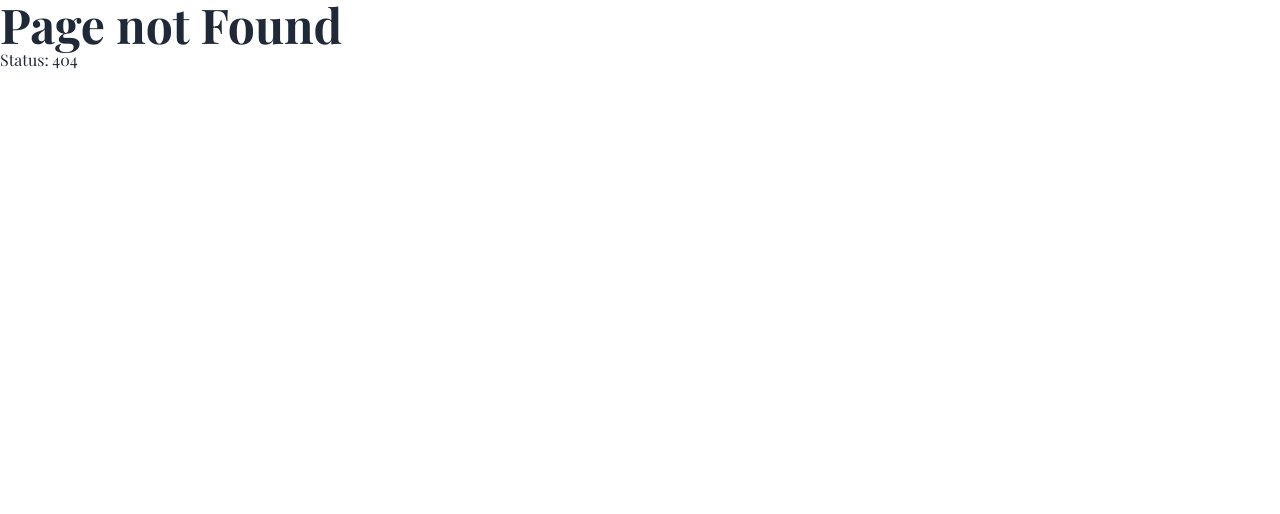
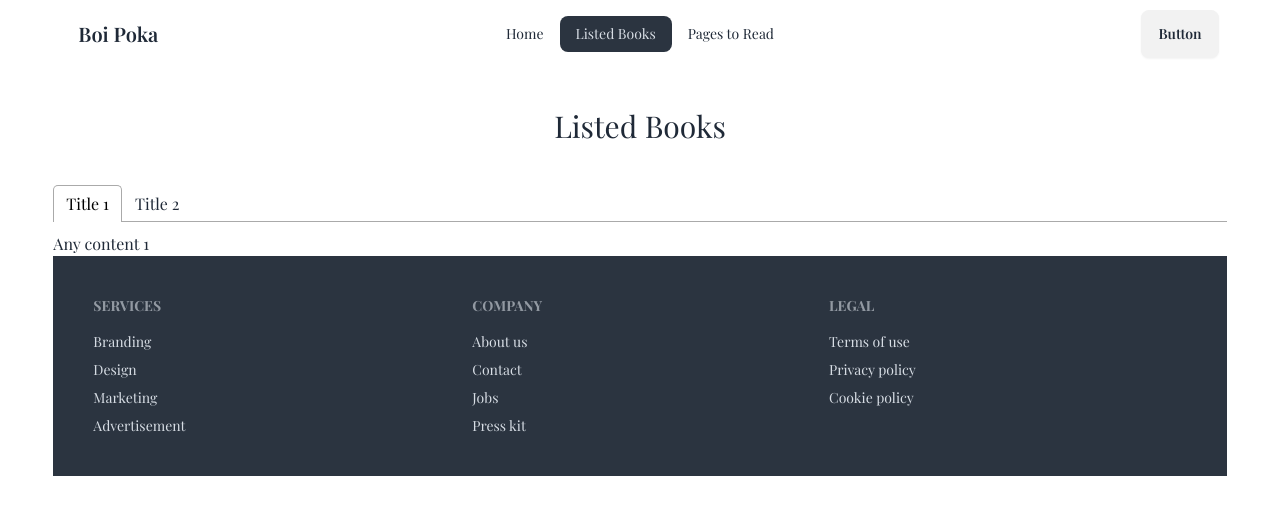
Before and after one commit to Takmim00/Boi-poka-book-vibe, a React (Vite) app: page /listedBooks in a window 1280 px wide. Before the commit this address had no page. Shown: the top 514 px of the page. Built offline with nearby package versions, Linux system fonts and the light colour scheme; a web font is replaced by a local one.

Commit message:
wish list functionality added

```diff
--- a/package.json
+++ b/package.json
@@ -15,6 +15,7 @@
     "react": "^18.3.1",
     "react-dom": "^18.3.1",
     "react-router-dom": "^6.27.0",
+    "react-tabs": "^6.0.2",
     "sort-by": "^1.2.0"
   },
   "devDependencies": {
--- a/src/Components/BookDetail/BookDetail.jsx
+++ b/src/Components/BookDetail/BookDetail.jsx
@@ -1,5 +1,6 @@
 import React from "react";
 import { useLoaderData, useParams } from "react-router-dom";
+import { addTOStoreReadList } from "../../utility/addToDb";
 
 const BookDetail = () => {
   const { bookId } = useParams();
@@ -17,6 +18,10 @@ const BookDetail = () => {
     category,
     review,
   } = book;
+
+  const handleReadList = (id) => {
+    addTOStoreReadList(id);
+  };
 
   return (
     <div class="  ">
@@ -77,15 +82,19 @@ const BookDetail = () => {
                 className="mask mask-star-2 bg-green-100"
               />
             </div>
-          <hr className="border border-dashed" />
-
+            <hr className="border border-dashed" />
           </div>
           <hr className="border border-dashed" />
 
-        <div className="flex gap-6">
-            <button className="btn btn-outline btn-accent">Read</button>
+          <div className="flex gap-6">
+            <button
+              onClick={() => handleReadList(bookId)}
+              className="btn btn-outline btn-accent"
+            >
+              Read
+            </button>
             <button className="btn btn-accent">Wishlist</button>
-        </div>
+          </div>
         </div>
       </div>
     </div>
--- /dev/null
+++ b/src/Components/ListedBooks/ListedBooks.jsx
@@ -0,0 +1,26 @@
+import React from "react";
+import { Tab, Tabs, TabList, TabPanel } from "react-tabs";
+import "react-tabs/style/react-tabs.css";
+
+const ListedBooks = () => {
+  return (
+    <div>
+      <h3 className="text-3xl my-10 text-center">Listed Books</h3>
+      <Tabs>
+        <TabList>
+          <Tab>Title 1</Tab>
+          <Tab>Title 2</Tab>
+        </TabList>
+
+        <TabPanel>
+          <h2>Any content 1</h2>
+        </TabPanel>
+        <TabPanel>
+          <h2>Any content 2</h2>
+        </TabPanel>
+      </Tabs>
+    </div>
+  );
+};
+
+export default ListedBooks;
--- a/src/Components/NavBar/NavBar.jsx
+++ b/src/Components/NavBar/NavBar.jsx
@@ -7,7 +7,7 @@ const NavBar = () => {
         <NavLink to='/'>Home</NavLink>
       </li>
       <li>
-        <NavLink to='/listed'>Listed Books</NavLink>
+        <NavLink to='/listedBooks'>Listed Books</NavLink>
       </li>
       <li>
         <NavLink to='/read'>Pages to Read</NavLink>
--- a/src/main.jsx
+++ b/src/main.jsx
@@ -7,6 +7,7 @@ import ErrorPage from "./Components/ErrorPage/Errorpage";
 import Home from "./Components/Home/Home";
 import Dashboard from "./Components/Dashboard/Dashboard";
 import BookDetail from "./Components/BookDetail/BookDetail";
+import ListedBooks from "./Components/ListedBooks/ListedBooks";
 
 const router = createBrowserRouter([
   {
@@ -25,6 +26,11 @@ const router = createBrowserRouter([
 
       },
       {
+        path : 'listedBooks',
+        element: <ListedBooks></ListedBooks>
+
+      },
+      {
         path: 'dashboard',
         element:<Dashboard></Dashboard>
       }
--- /dev/null
+++ b/src/utility/addToDb.js
@@ -0,0 +1,22 @@
+const getStoreReadList = () => {
+  const storedListStr = localStorage.getItem("read-list");
+  if (storedListStr) {
+    const storedList = JSON.parse(storedListStr);
+    return storedList;
+  } else {
+    return [];
+  }
+};
+
+const addTOStoreReadList = (id) => {
+  const storedList = getStoreReadList();
+  if (storedList.includes(id)) {
+    console.log(id, "already exists read list");
+  } else {
+    storedList.push(id);
+    const storedListStr = JSON.stringify(storedList);
+    localStorage.setItem("reads-list", storedListStr);
+  }
+};
+
+export { addTOStoreReadList };
```
Also changed, not shown: 1 other file (tests, documents, lock files or other folders).
